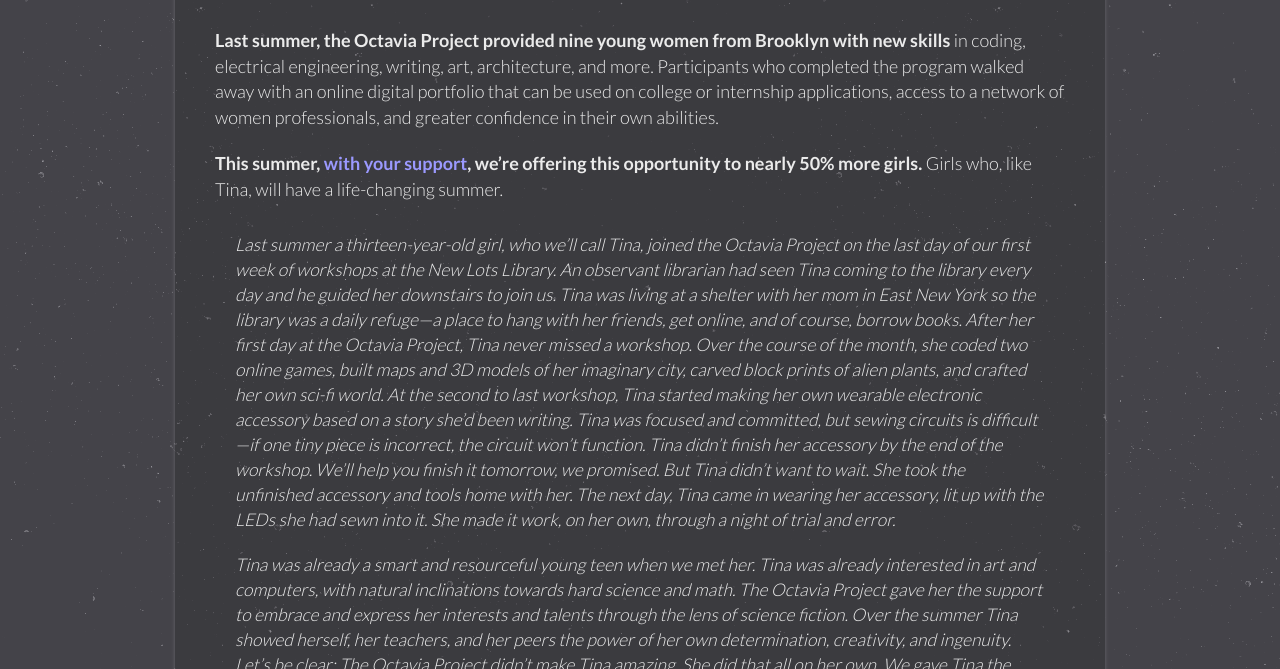
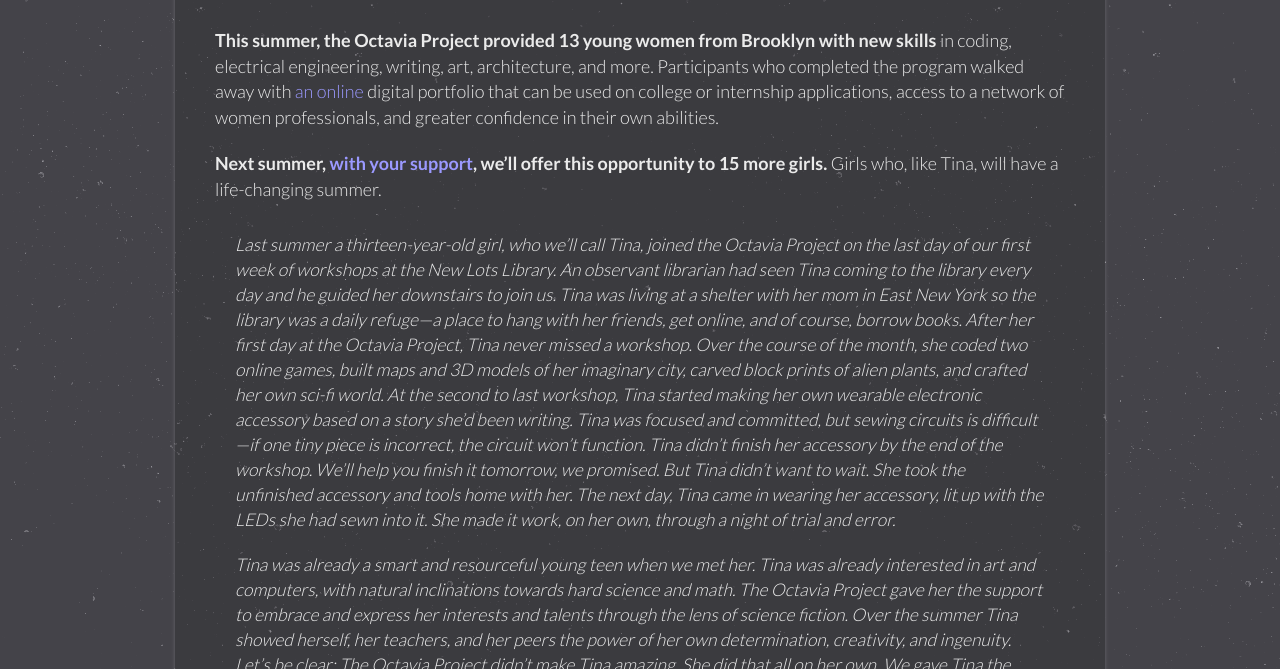
Before and after one commit to OctaviaProject/octaviaproject.github.io, a Jekyll site: the page built from donate.html, in a window 1280 px wide and 900 px high, scrolled down 740 px, cut to the strip 231-900 px from the top of the window. Built offline with Jekyll 4.4.1, drawn with Linux system fonts in a browser that asks for light colours; comment, search, counter and statistics services are not loaded.

Commit message:
language update

```diff
--- a/donate.html
+++ b/donate.html
@@ -17,13 +17,13 @@
 </div>
 <br>
 
-    <p><b>Last summer, the Octavia Project provided nine young women from Brooklyn with new skills</b> in coding, electrical engineering,
-    writing, art, architecture, and more. Participants who completed the program walked away with an online digital portfolio
-    that can be used on college or internship applications, access to a network of women professionals, and greater confidence
-    in their own abilities.</p>
+    <p><b>This summer, the Octavia Project provided 13 young women from Brooklyn with new skills</b> in coding, electrical engineering,
+    writing, art, architecture, and more. Participants who completed the program walked away with <a href="http://portfolios.octaviaproject.org/">
+    an online</a> digital portfolio that can be used on college or internship applications, access to a network of women professionals,
+    and greater confidence in their own abilities.</p>
 
-    <p><b>This summer, <a href="https://www.paypal.com/cgi-bin/webscr?cmd=_s-xclick&hosted_button_id=5HE2TAVXUV45Y">with your support</a>,
-    we’re offering this opportunity to nearly 50% more girls.</b> Girls who, like Tina, will have a life-changing summer.</p>
+    <p><b>Next summer, <a href="https://www.paypal.com/cgi-bin/webscr?cmd=_s-xclick&hosted_button_id=5HE2TAVXUV45Y">with your support</a>,
+    we’ll offer this opportunity to 15 more girls.</b> Girls who, like Tina, will have a life-changing summer.</p>
     <blockquote>
     <p>Last summer a thirteen-year-old girl, who we’ll call Tina, joined the Octavia Project on the last day of our first week
     of workshops at the New Lots Library. An observant librarian had seen Tina coming to the library every day and he guided
```
